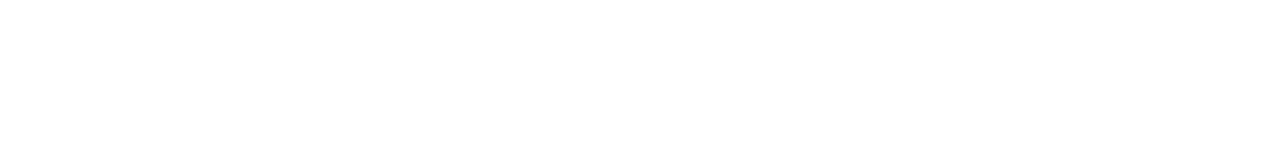
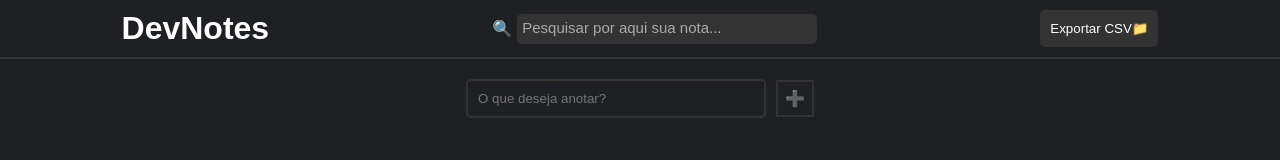
Before and after one commit to Kelvin-melo06/DevNotes, a plain HTML site: page index.html in a window 1280 px wide. Drawn offline with Linux system fonts and the light colour scheme; a web font is replaced by a local one.

Commit message:
html e css feitos

```diff
--- a/css/style.css
+++ b/css/style.css
@@ -0,0 +1,83 @@
+@import url('https://fonts.googleapis.com/css2?family=Alan+Sans:wght@300..900&display=swap');
+
+/*---------------- CONFIGURAÇÕES GLOBAIS --------- */
+*{
+    margin: 0;
+    padding: 0;
+    box-sizing: border-box;
+    font-family:"Alan Sans", sans-serif;
+}
+
+body{
+    background-color: #1F2024;
+}
+
+/*-----------------------------------------------------*/
+
+/*----------- CONFIGURAÇÕES DO HEADER ----------------*/
+header{
+    display: flex;
+    justify-content: space-around;
+    border-bottom: 2px solid #333;
+    padding: 10px;
+}
+
+header h1{
+    color: #fff;
+}
+
+.PesquisaNota{
+    display: flex;
+    align-items: center;
+    gap: 5px;
+}
+
+.PesquisaNota input{
+    padding: 5px;
+    border-radius: 5px;
+    border: none;
+    background-color: #333;
+    height: 30px;
+    width: 300px;
+}
+
+#btnExportarCSV{
+    padding: 5px 10px;
+    border-radius: 5px;
+    border: none;
+    background-color: #333;
+    color: #ffffff;
+    cursor: pointer;
+}
+
+input[type="search"]::placeholder{
+    color: #aaa;
+    font-size: 15px;
+}
+
+/*--------------------------------------------------*/
+
+/*--------- CONFIGURAÇÕES MAIN --------------------- */
+
+.inputAdd{
+    display: flex;
+    justify-content: center;
+    align-items: center;
+    margin: 20px 0;
+    gap: 10px;
+}
+
+.inputAdd > span{
+    border: 2px solid #333;
+    padding: 7px;
+
+}
+
+.inputAdd input{
+    padding: 10px;
+    border-radius: 5px;
+    border: 2px solid #333;
+    background-color: #1F2024;
+    color: #fff;
+    width: 300px;
+}
--- a/index.html
+++ b/index.html
@@ -8,6 +8,29 @@
     <script src="js/script.js" defer></script>
 </head>
 <body>
+    <header>
 
+        <h1 id="titleHeader">DevNotes</h1>
+
+        <label class="PesquisaNota">
+            🔍
+            <input type="search" name="Pesquisa" placeholder="Pesquisar por aqui sua nota...">
+
+        </label>
+
+        <button id="btnExportarCSV">Exportar CSV📁</button>
+
+    </header>
+
+    <main>
+        <label class="inputAdd">
+            <input type="text" name="addNota" placeholder="O que deseja anotar?">
+            <span>➕</span>
+        </label>
+
+        <section class="notasAdd">
+
+        </section>
+    </main>
 </body>
 </html>
```
